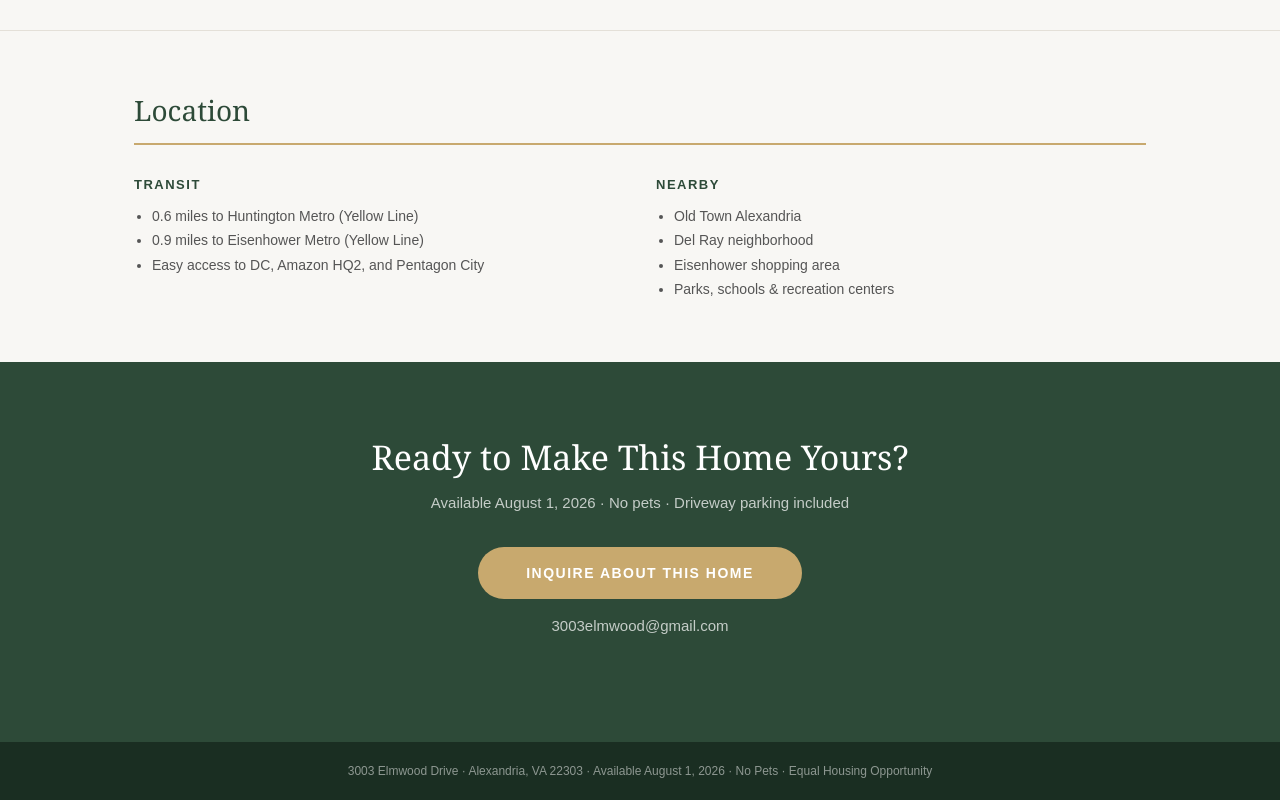
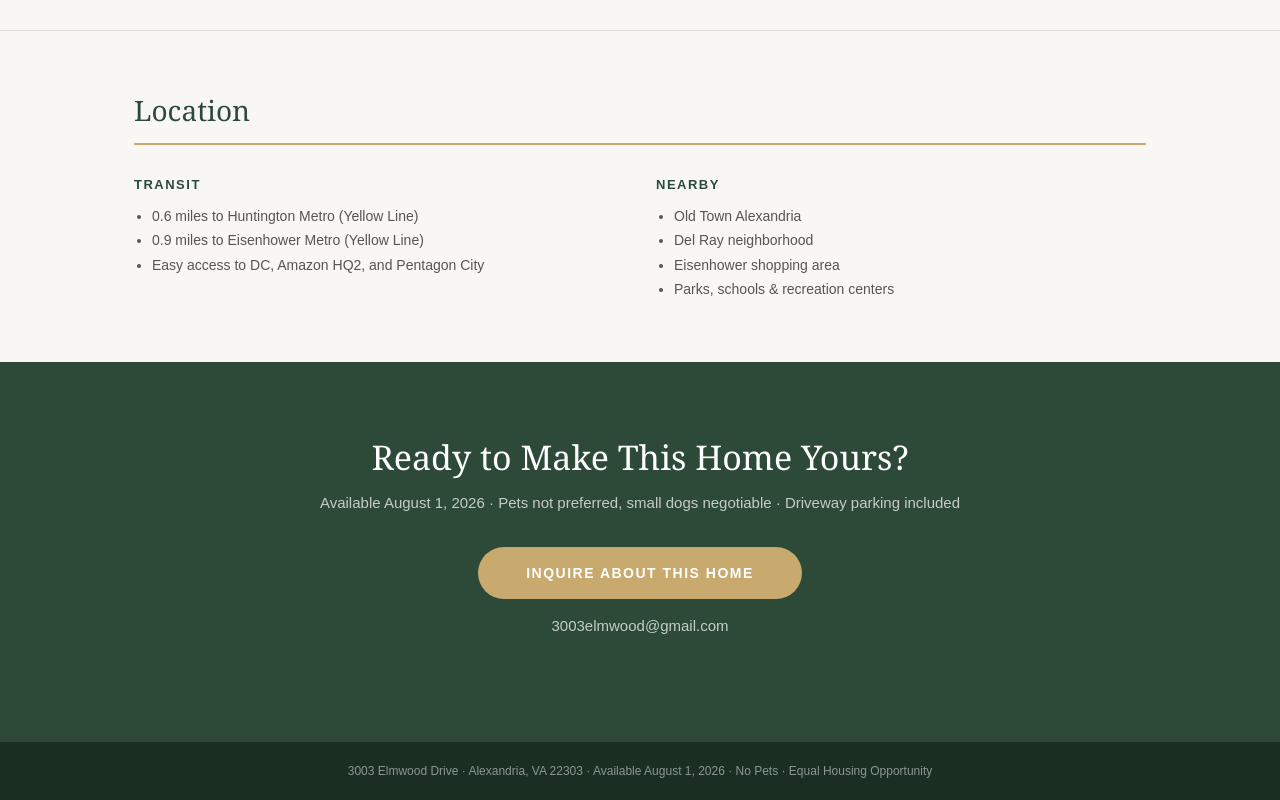
Before and after one commit to 3003elmwood/rental, a plain HTML site: page index.html in a window 1280 px wide. Shown: the part 4694-5494 px from the top of the page. Drawn offline with Linux system fonts and the light colour scheme.

Commit message:
Add files via upload

```diff
--- a/index.html
+++ b/index.html
@@ -635,7 +635,7 @@
 <!-- ═══════════════════════════════════════════════════ CTA -->
 <section class="cta-section">
   <h2>Ready to Make This Home Yours?</h2>
-  <p>Available August 1, 2026 · No pets · Driveway parking included</p>
+  <p>Available August 1, 2026 · Pets not preferred, small dogs negotiable · Driveway parking included</p>
   <a class="btn-inquire" href="mailto:3003elmwood@gmail.com?subject=Rental%20Inquiry%20%E2%80%94%203003%20Elmwood%20Drive&body=Hello%2C%0A%0AI%20am%20interested%20in%20renting%203003%20Elmwood%20Drive%2C%20Alexandria%2C%20VA%2022303.%20Please%20contact%20me%20at%20your%20earliest%20convenience.%0A%0AName%3A%20%0APhone%3A%20%0ADesired%20Move-In%20Date%3A%20%0ALease%20Term%20Preference%3A%20%0A">
     Inquire About This Home
   </a>
```
